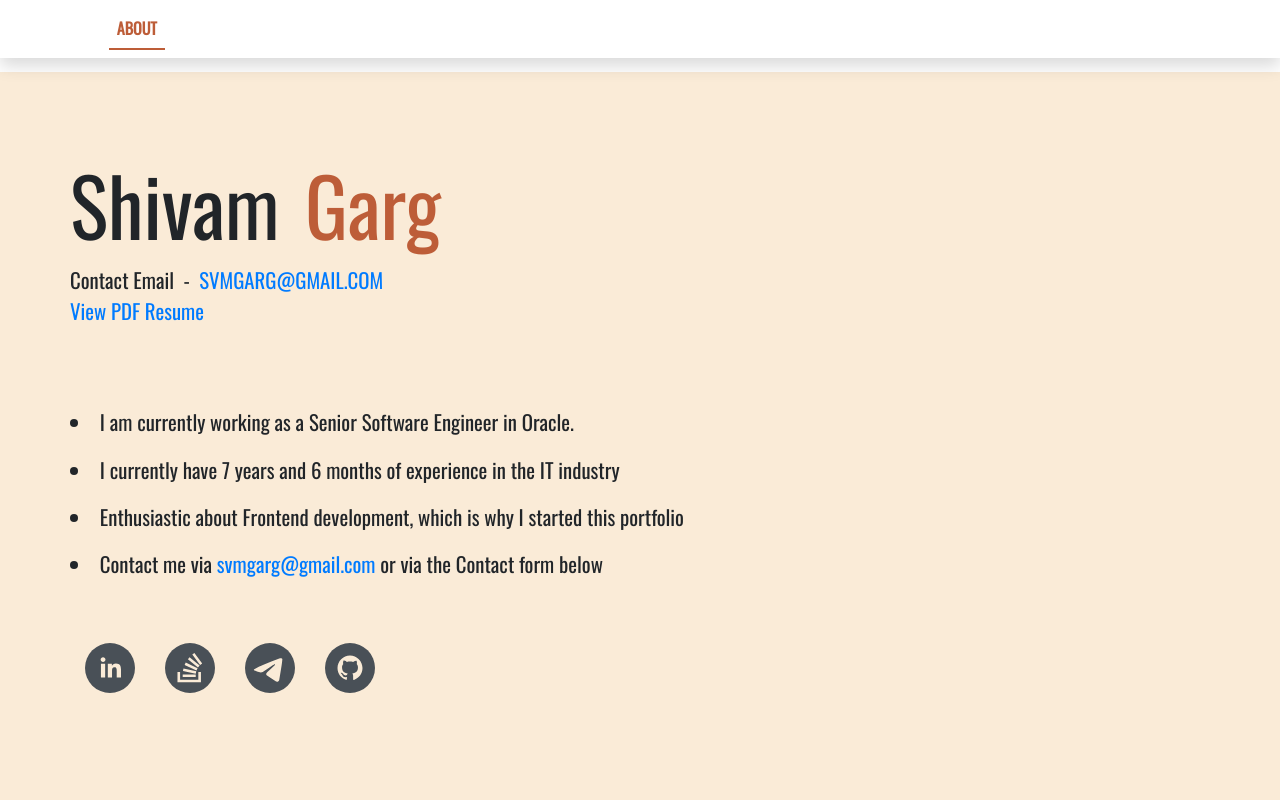
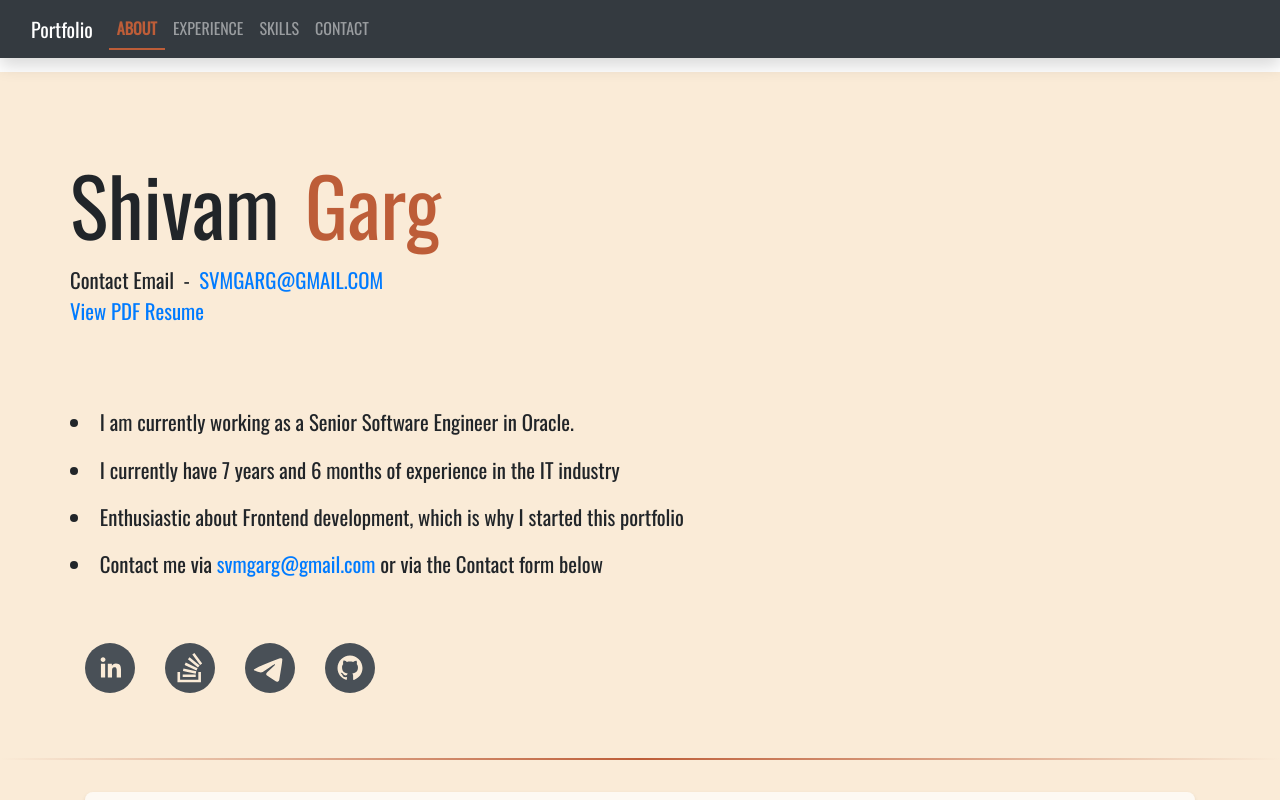
Before and after one commit to svmgarg/portfolio, a React (Create React App) app: page / in a window 1280 px wide. Built offline with nearby package versions, Linux system fonts and the light colour scheme.

Commit message:
Fix navbar transparency and page section sizing
Co-authored-by: svmgarg <13872405+svmgarg@users.noreply.github.com>

```diff
--- a/src/App.css
+++ b/src/App.css
@@ -75,9 +75,6 @@
 .navbar {
   z-index: 1030;
   min-height: var(--navbar-height, 3.5rem);
-  background-color: transparent !important;
-  backdrop-filter: blur(10px);
-  -webkit-backdrop-filter: blur(10px);
 }
 
 #contentPane {
@@ -115,7 +112,7 @@
   position: relative;
   scroll-margin-top: var(--navbar-height, 3.5rem);
   padding-top: 0;
-  min-height: 100vh;
+  min-height: fit-content;
   width: 100%;
   padding-left: 4%;
   padding-right: 4%;
```
